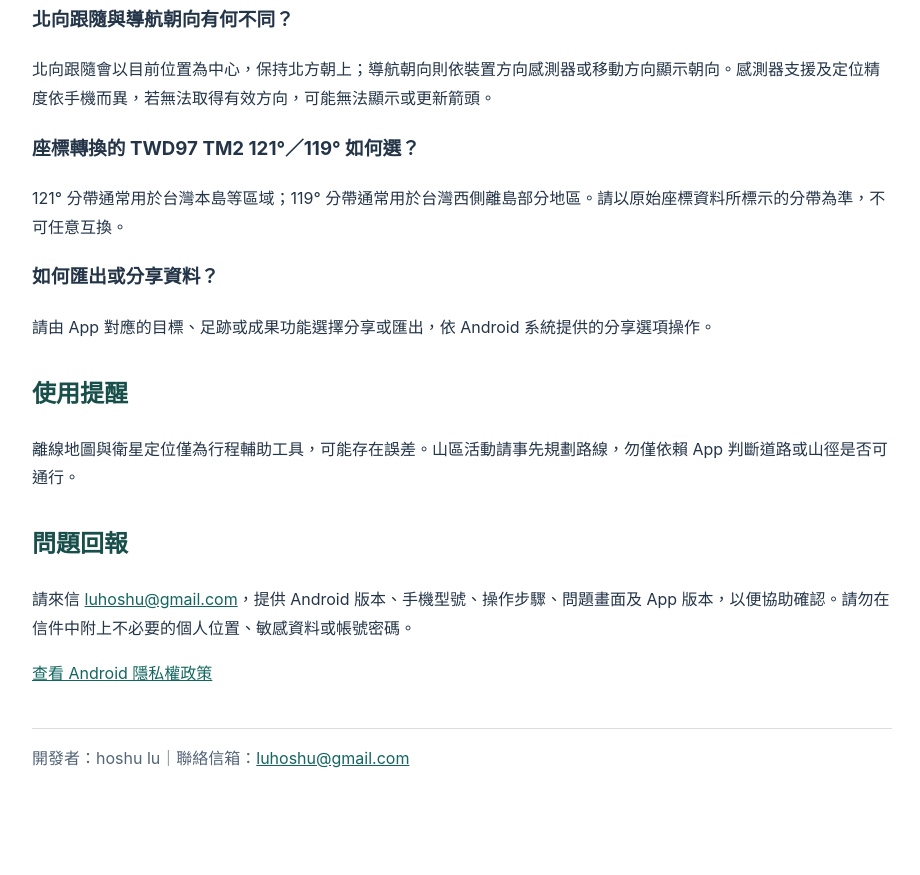
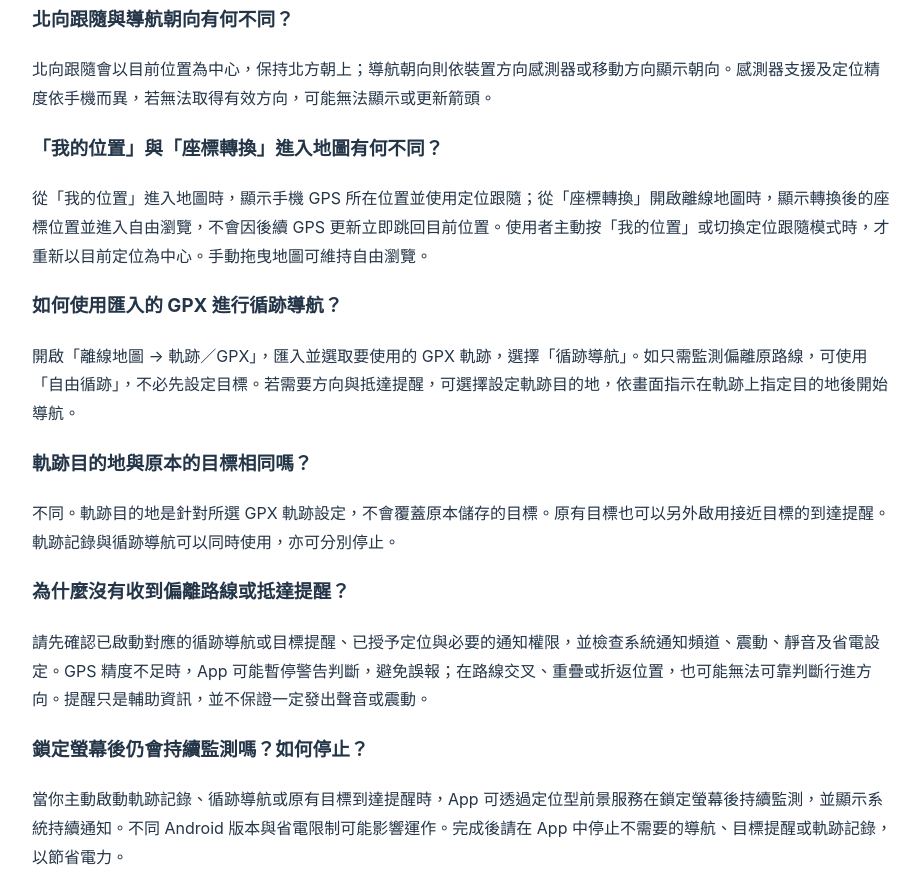
Before and after one commit to luhoshu/zheying-privacy, a plain HTML site: page maphelper-android/support.html in a window 1280 px wide. Shown: the part 497-1372 px from the top of the page, without its empty margins (178-1098 px from the left). Before the commit the page ends 1310 px from the top, so only its background shows below. Drawn offline with Linux system fonts and the light colour scheme.

Commit message:
Update Android MapHelper support guide for 1.0.1 navigation alerts

```diff
--- a/maphelper-android/support.html
+++ b/maphelper-android/support.html
@@ -1,9 +1,14 @@
 <!doctype html>
-<html lang="zh-Hant"><head><meta charset="utf-8"><meta name="viewport" content="width=device-width, initial-scale=1"><meta name="robots" content="index,follow"><title>地圖小幫手 Android｜技術支援</title><style>body{font-family:-apple-system,BlinkMacSystemFont,"Noto Sans TC","Microsoft JhengHei",sans-serif;line-height:1.8;color:#243548;max-width:860px;margin:40px auto;padding:0 20px}h1{color:#16675e;line-height:1.35}h2{margin-top:30px;color:#194f4b}a{color:#12665f}small{color:#64748b}footer{margin:40px 0;border-top:1px solid #ddd;padding-top:15px;color:#526477}</style></head><body><h1>地圖小幫手（Android）技術支援</h1><small>最後更新：2026 年 10 月 30 日</small><p>「地圖小幫手」提供離線地圖、GPS 定位、目標與位置足跡、軌跡記錄、座標轉換及成果匯出功能。以下說明常見使用問題。</p>
+<html lang="zh-Hant"><head><meta charset="utf-8"><meta name="viewport" content="width=device-width, initial-scale=1"><meta name="robots" content="index,follow"><title>地圖小幫手 Android｜技術支援</title><style>body{font-family:-apple-system,BlinkMacSystemFont,"Noto Sans TC","Microsoft JhengHei",sans-serif;line-height:1.8;color:#243548;max-width:860px;margin:40px auto;padding:0 20px}h1{color:#16675e;line-height:1.35}h2{margin-top:30px;color:#194f4b}a{color:#12665f}small{color:#64748b}footer{margin:40px 0;border-top:1px solid #ddd;padding-top:15px;color:#526477}</style></head><body><h1>地圖小幫手（Android）技術支援</h1><small>最後更新：2026 年 11 月 15 日</small><p>「地圖小幫手」提供離線地圖、GPS 定位、目標與位置足跡、軌跡記錄、GPX 循跡導航與提醒、座標轉換及成果匯出功能。以下說明常見操作方式及使用限制。</p>
 <h2>常見問題</h2><h3>離線地圖無法顯示？</h3><p>請確認已於「魯地圖管理」下載或匯入所需區域圖資；離線地圖不代表首次使用時不需下載。</p>
 <h3>無法定位或位置不準確？</h3><p>請檢查 Android 系統位置功能及 App 位置權限。室內、建築物旁或山谷中可能因衛星訊號受遮蔽而影響定位。</p>
 <h3>北向跟隨與導航朝向有何不同？</h3><p>北向跟隨會以目前位置為中心，保持北方朝上；導航朝向則依裝置方向感測器或移動方向顯示朝向。感測器支援及定位精度依手機而異，若無法取得有效方向，可能無法顯示或更新箭頭。</p>
+<h3>「我的位置」與「座標轉換」進入地圖有何不同？</h3><p>從「我的位置」進入地圖時，顯示手機 GPS 所在位置並使用定位跟隨；從「座標轉換」開啟離線地圖時，顯示轉換後的座標位置並進入自由瀏覽，不會因後續 GPS 更新立即跳回目前位置。使用者主動按「我的位置」或切換定位跟隨模式時，才重新以目前定位為中心。手動拖曳地圖可維持自由瀏覽。</p>
+<h3>如何使用匯入的 GPX 進行循跡導航？</h3><p>開啟「離線地圖 → 軌跡／GPX」，匯入並選取要使用的 GPX 軌跡，選擇「循跡導航」。如只需監測偏離原路線，可使用「自由循跡」，不必先設定目標。若需要方向與抵達提醒，可選擇設定軌跡目的地，依畫面指示在軌跡上指定目的地後開始導航。</p>
+<h3>軌跡目的地與原本的目標相同嗎？</h3><p>不同。軌跡目的地是針對所選 GPX 軌跡設定，不會覆蓋原本儲存的目標。原有目標也可以另外啟用接近目標的到達提醒。軌跡記錄與循跡導航可以同時使用，亦可分別停止。</p>
+<h3>為什麼沒有收到偏離路線或抵達提醒？</h3><p>請先確認已啟動對應的循跡導航或目標提醒、已授予定位與必要的通知權限，並檢查系統通知頻道、震動、靜音及省電設定。GPS 精度不足時，App 可能暫停警告判斷，避免誤報；在路線交叉、重疊或折返位置，也可能無法可靠判斷行進方向。提醒只是輔助資訊，並不保證一定發出聲音或震動。</p>
+<h3>鎖定螢幕後仍會持續監測嗎？如何停止？</h3><p>當你主動啟動軌跡記錄、循跡導航或原有目標到達提醒時，App 可透過定位型前景服務在鎖定螢幕後持續監測，並顯示系統持續通知。不同 Android 版本與省電限制可能影響運作。完成後請在 App 中停止不需要的導航、目標提醒或軌跡記錄，以節省電力。</p>
 <h3>座標轉換的 TWD97 TM2 121°／119° 如何選？</h3><p>121° 分帶通常用於台灣本島等區域；119° 分帶通常用於台灣西側離島部分地區。請以原始座標資料所標示的分帶為準，不可任意互換。</p>
 <h3>如何匯出或分享資料？</h3><p>請由 App 對應的目標、足跡或成果功能選擇分享或匯出，依 Android 系統提供的分享選項操作。</p>
 <h2>使用提醒</h2><p>離線地圖與衛星定位僅為行程輔助工具，可能存在誤差。山區活動請事先規劃路線，勿僅依賴 App 判斷道路或山徑是否可通行。</p>
-<h2>問題回報</h2><p>請來信 <a href="mailto:luhoshu@gmail.com?subject=%E5%9C%B0%E5%9C%96%E5%B0%8F%E5%B9%AB%E6%89%8B%20Android%20%E5%95%8F%E9%A1%8C%E5%9B%9E%E5%A0%B1">luhoshu@gmail.com</a>，提供 Android 版本、手機型號、操作步驟、問題畫面及 App 版本，以便協助確認。請勿在信件中附上不必要的個人位置、敏感資料或帳號密碼。</p><p><a href="privacy.html">查看 Android 隱私權政策</a></p><footer>開發者：hoshu lu｜聯絡信箱：<a href="mailto:luhoshu@gmail.com">luhoshu@gmail.com</a></footer></body></html>
+<h2>問題回報</h2><p>請來信 <a href="mailto:luhoshu@gmail.com?subject=%E5%9C%B0%E5%9C%96%E5%B0%8F%E5%B9%AB%E6%89%8B%20Android%20%E5%95%8F%E9%A1%8C%E5%9B%9E%E5%A0%B1">luhoshu@gmail.com</a>，提供 Android 版本、手機型號、操作步驟、問題畫面及 App 版本，以便協助確認。請勿在信件中附上不必要的個人位置、敏感資料或帳號密碼。</p><p><a href="privacy.html">查看 Android 隱私權政策</a></p><footer>開發者：Hoshu Lu｜聯絡信箱：<a href="mailto:luhoshu@gmail.com">luhoshu@gmail.com</a></footer></body></html>
```
